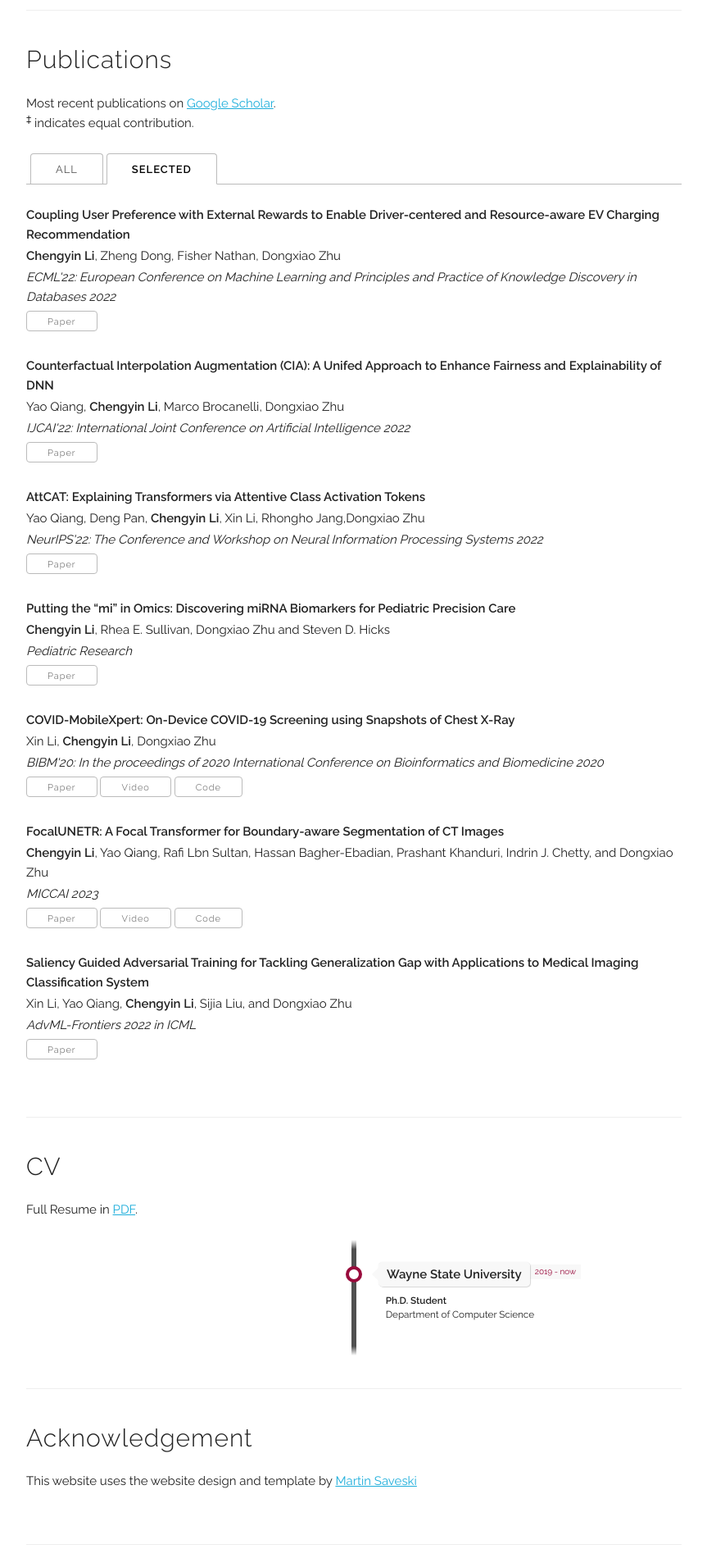
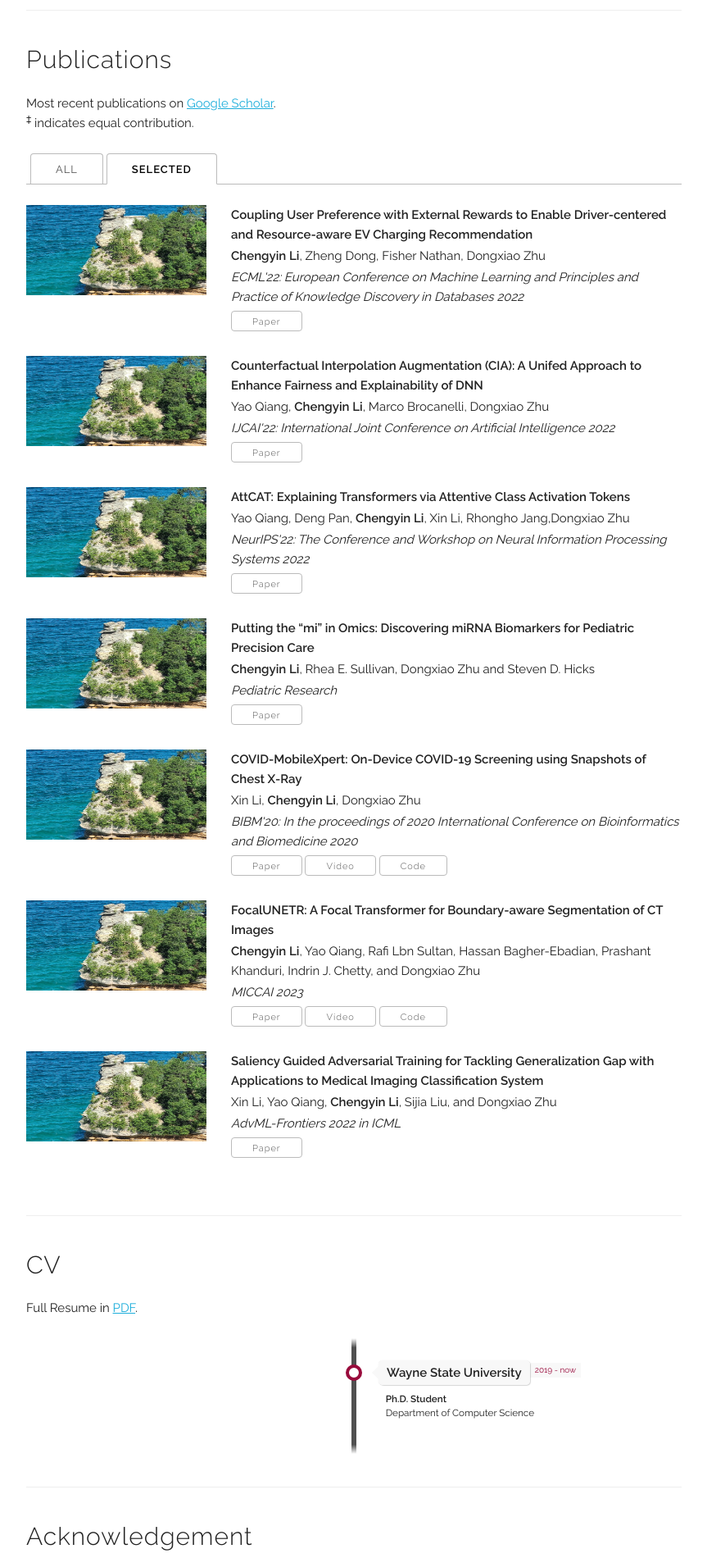
Before and after one commit to ChengyinLee/chengyinlee.github.io, a Jekyll site: the page built from index.html, in a window 1280 px wide. Shown: the part 1172-3072 px from the top of the page at 82% size, without its empty margins (208-1071 px from the left). Built offline with Jekyll 4.4.1, drawn with Linux system fonts in a browser that asks for light colours; some web fonts are replaced.

Commit message:
add images for all papers

```diff
--- a/index.html
+++ b/index.html
@@ -85,6 +85,10 @@ title: Home
     <div class="tab-pane active" id="papers-selected">
       {% assign selected_papers = site.data.publications.papers | where: "selected", "y" %}
       {% for paper in selected_papers %}
+      <div>
+        <div class="figure">
+          <img style="float:left;margin-bottom:20px;margin-right:30px;vertical-align:middle;" src="/assets/publications/2020_covid_xpert/example.png" width="220" height="110">
+        </div>
         <div class="paper">
           <p class="title"><b>{{ paper.title }}</b></p>
           <p>{{ paper.authors }}</p>
@@ -116,11 +120,16 @@ title: Home
 
           </div>
         </div>
+      </div>
       {% endfor %}
     </div>
 
     <div class="tab-pane" id="papers-all">
       {% for paper in site.data.publications.papers %}
+      <div>
+        <div class="figure">
+          <img style="float:left;margin-bottom:20px;margin-right:30px;vertical-align:middle;" src="/assets/publications/2020_covid_xpert/example.png" width="220" height="110">
+        </div>
         <div class="paper">
           <p class="title"><b>{{ paper.title }}</b></p>
           <p>{{ paper.authors }}</p>
@@ -150,6 +159,7 @@ title: Home
               <a class="button" href="{{ paper.data }}" target="_blank">Data</a>
             {% endif %}
 
+          </div>
         </div>
       </div>
       {% endfor %}
```
Lines whose indentation alone changed are shown as unchanged.
